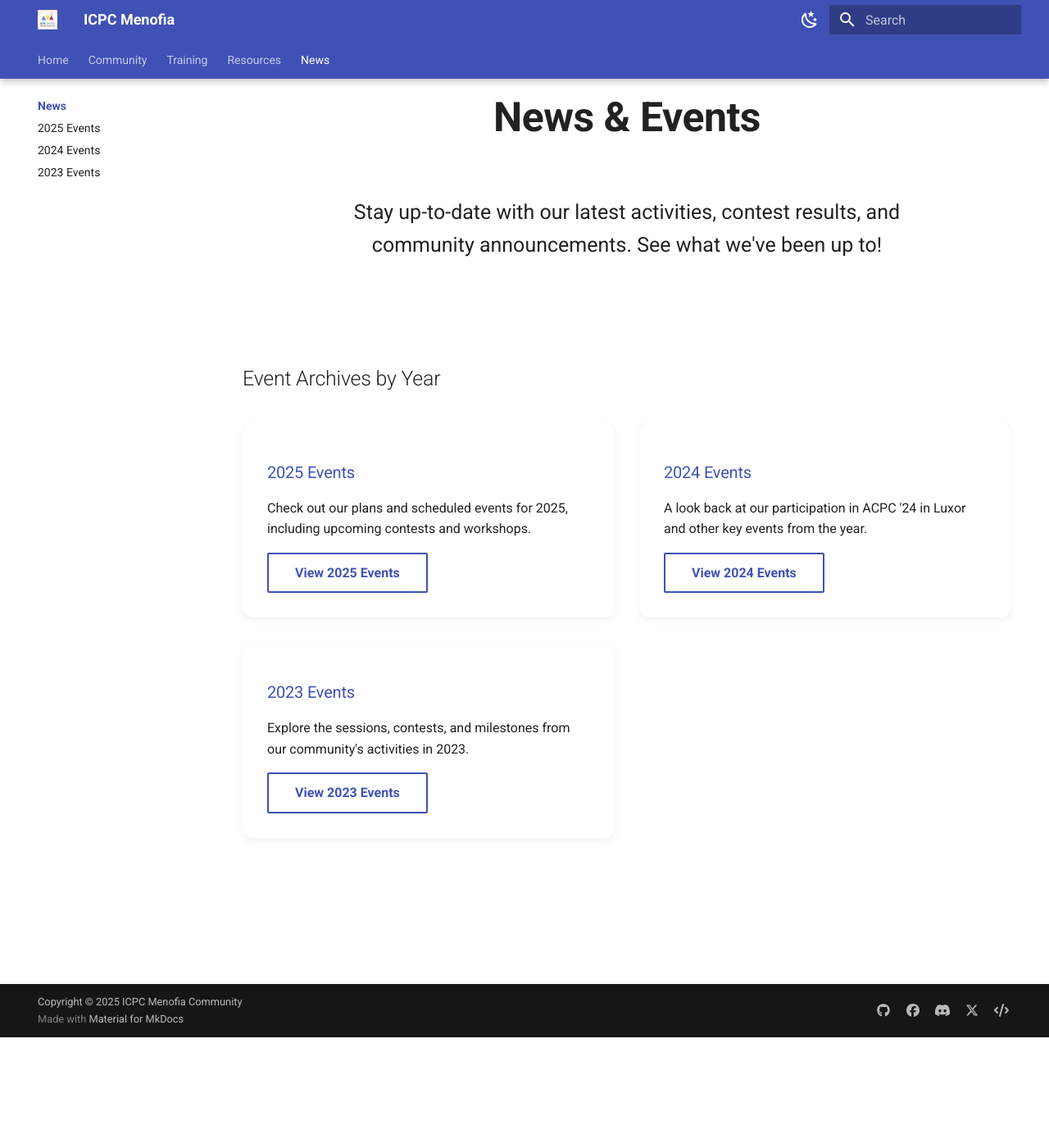
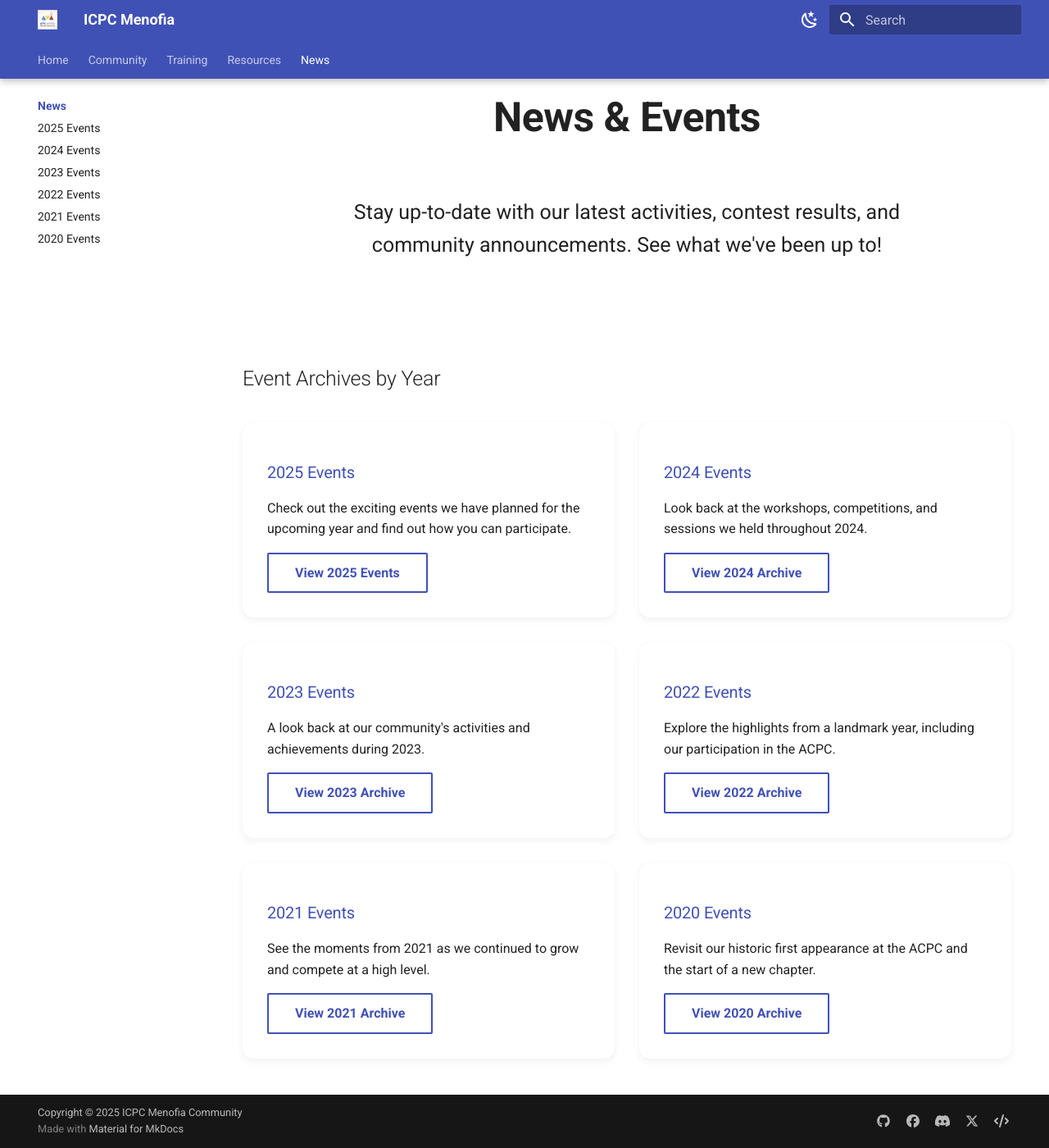
Before and after one commit to ICPC-Menofia/icpc-menofia.github.io, an MkDocs documentation site: the page built from docs/news/index.md, in a window 1280 px wide and 1400 px high, scrolled down 135 px. Shown: the whole window at 82% size. Built offline with MkDocs 1.6.1 and Material for MkDocs 9.7.7, drawn with Linux system fonts in a browser that asks for light colours.

Commit message:
feat: add all ACPC events from 2020-2023

```diff
--- a/docs/news/index.md
+++ b/docs/news/index.md
@@ -10,17 +10,32 @@
 <div class="cards-grid">
   <div class="card">
     <h3>2025 Events</h3>
-    <p>Check out our plans and scheduled events for 2025, including upcoming contests and workshops.</p>
-    <a href="./2025_events" class="md-button">View 2025 Events</a>
+    <p>Check out the exciting events we have planned for the upcoming year and find out how you can participate.</p>
+    <a href="./2025_events.md" class="md-button">View 2025 Events</a>
   </div>
   <div class="card">
     <h3>2024 Events</h3>
-    <p>A look back at our participation in ACPC '24 in Luxor and other key events from the year.</p>
-    <a href="./2024_events" class="md-button">View 2024 Events</a>
+    <p>Look back at the workshops, competitions, and sessions we held throughout 2024.</p>
+    <a href="./2024_events.md" class="md-button">View 2024 Archive</a>
   </div>
   <div class="card">
     <h3>2023 Events</h3>
-    <p>Explore the sessions, contests, and milestones from our community's activities in 2023.</p>
-    <a href="./2023_events" class="md-button">View 2023 Events</a>
+    <p>A look back at our community's activities and achievements during 2023.</p>
+    <a href="./2023_events.md" class="md-button">View 2023 Archive</a>
+  </div>
+  <div class="card">
+    <h3>2022 Events</h3>
+    <p>Explore the highlights from a landmark year, including our participation in the ACPC.</p>
+    <a href="./2022_events.md" class="md-button">View 2022 Archive</a>
+  </div>
+  <div class="card">
+    <h3>2021 Events</h3>
+    <p>See the moments from 2021 as we continued to grow and compete at a high level.</p>
+    <a href="./2021_events.md" class="md-button">View 2021 Archive</a>
+  </div>
+  <div class="card">
+    <h3>2020 Events</h3>
+    <p>Revisit our historic first appearance at the ACPC and the start of a new chapter.</p>
+    <a href="./2020_events.md" class="md-button">View 2020 Archive</a>
   </div>
 </div>
--- a/mkdocs.yml
+++ b/mkdocs.yml
@@ -87,6 +87,9 @@ nav:
       - 2025 Events: news/2025_events.md
       - 2024 Events: news/2024_events.md
       - 2023 Events: news/2023_events.md
+      - 2022 Events: news/2022_events.md
+      - 2021 Events: news/2021_events.md
+      - 2020 Events: news/2020_events.md
 
 plugins:
   - search:
```
Also changed, not shown: docs/news/2020_events.md (added, +15 -0 lines), docs/news/2021_events.md (added, +5 -0 lines), docs/news/2022_events.md (added, +27 -0 lines), docs/assets/images/events/2020/ACPC20-img1.jpg (added), docs/assets/images/events/2020/ACPC20.jpg (added), docs/assets/images/events/2021/ACPC21.jpg (added), docs/assets/images/events/2022/ACPC-coaches.jpg (added), docs/assets/images/events/2022/ACPC-team1.jpg (added), docs/assets/images/events/2022/ACPC-team2.jpg (added), docs/assets/images/events/2022/ACPC-team3.jpg (added), docs/assets/images/events/2022/ACPC22-banner.jpg (added), docs/assets/images/events/2022/APCP-team4.jpg (added).
